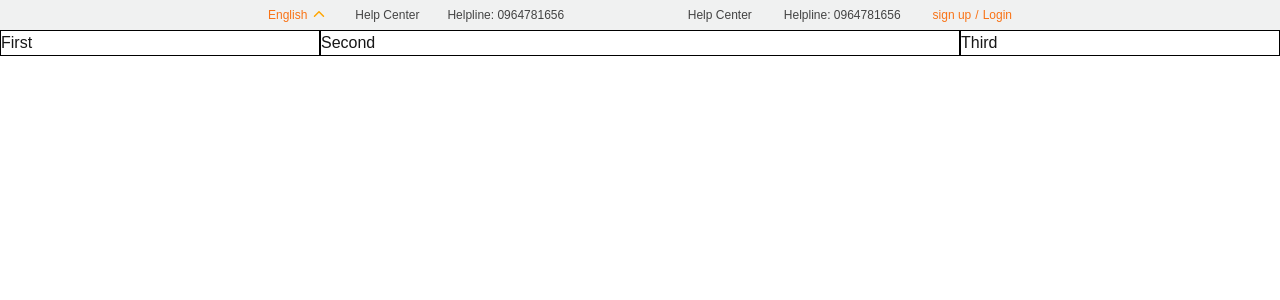
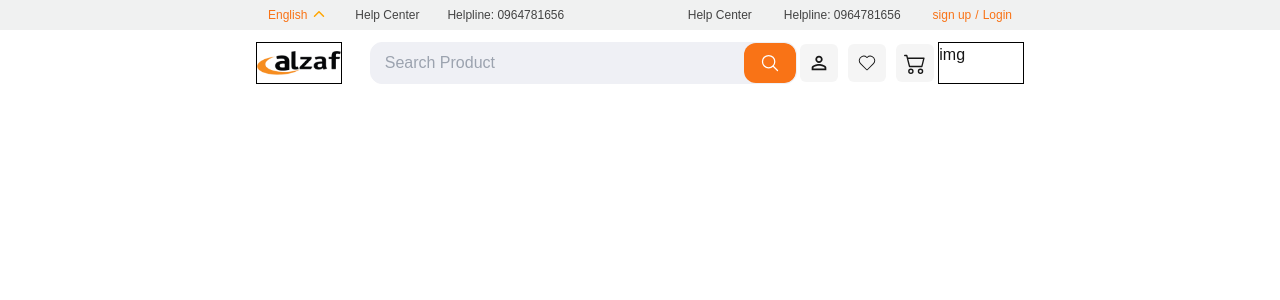
Before and after one commit to shariard58/nextshop, a Next.js app: page / in a window 1280 px wide. Shown: the top 300 px of the page. Built offline with nearby package versions, Linux system fonts and the light colour scheme.

Commit message:
Lower Header

```diff
--- a/components/LowerHeader.jsx
+++ b/components/LowerHeader.jsx
@@ -1,9 +1,43 @@
+import Image from "next/image";
+import { BsCart2 } from "react-icons/bs";
+import { CiHeart } from "react-icons/ci";
+import { IoSearchOutline } from "react-icons/io5";
+import { MdOutlinePersonOutline } from "react-icons/md";
 export default function LowerHeader() {
   return (
-    <div className="grid grid-cols-4 gap-[0px]">
-      <div className="col-span-1 border border-black">First</div>
-      <div className="col-span-2 border border-black">Second</div>
-      <div className="col-span-1 border border-black">Third</div>
+    <div className="grid md:grid-cols-5 gap-[0px] py-[12px]">
+      <div className="md:col-span-1"></div>
+      <div className="md:col-span-3 grid md:grid-cols-7 md:gap-[28px]">
+        <div className="md:col-span-1 border border-black flex justify-center items-center">
+          <Image src="/images/logo.jpg" alt="logo" width={100} height={130} />
+        </div>
+        <div className="md:col-span-4 border border-[#EFF0F5] bg-[#EFF0F5]  relative rounded-xl overflow-hidden">
+          <input
+            type="text"
+            placeholder="Search Product"
+            className="bg-[#EFF0F5] w-[90%] border-none outline-none focus:outline-none focus:border-none py-[8px] ml-[14px]  pr-[60px]"
+          />
+          <div className="absolute inset-y-0 right-0 bg-[#F97316] bg-orange px-4 flex items-center rounded-xl ">
+            <IoSearchOutline color="white" size={20} />
+          </div>
+        </div>
+
+        <div className="md:col-span-1  flex justify-center items-center">
+          <div className="flex gap-[10px]">
+            <div className="p-2 bg-[#F5F5F5] rounded-md">
+              <MdOutlinePersonOutline size={22} />
+            </div>
+            <div className="p-2 bg-[#F5F5F5] rounded-md">
+              <CiHeart size={22} />
+            </div>
+            <div className="p-2 bg-[#F5F5F5] rounded-md">
+              <BsCart2 size={22} />
+            </div>
+          </div>
+        </div>
+        <div className="md:col-span-1 border border-black">img</div>
+      </div>
+      <div className="md:col-span-1"></div>
     </div>
   );
 }
```
